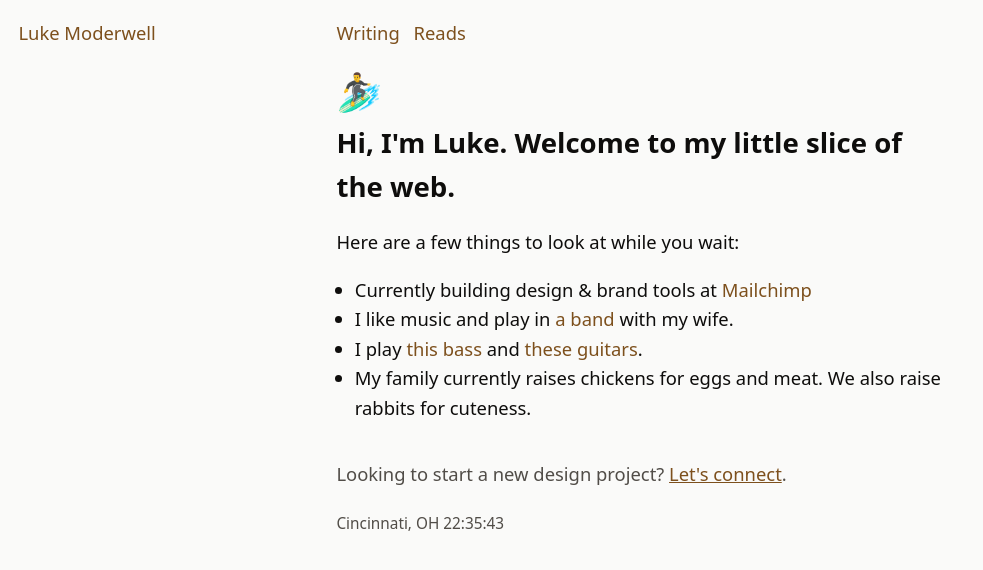
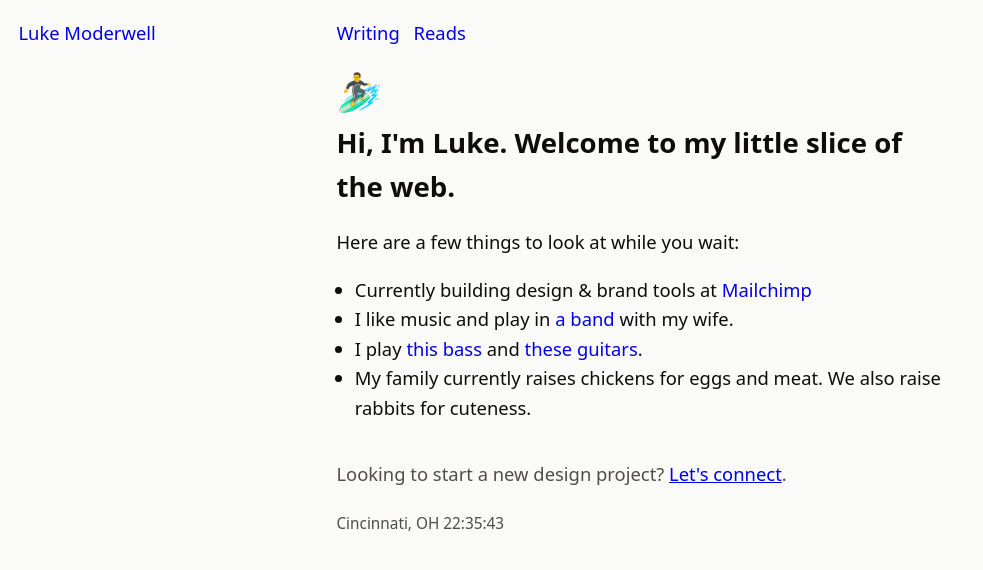
Before and after one commit to lukemoderwell/lukemoderwell, a Next.js app: page / in a window 1280 px wide. Shown: the top 570 px of the page, without its empty margins (0-983 px from the left). Built offline with nearby package versions, Linux system fonts and the light colour scheme.

Commit message:
trying more things

```diff
--- a/next.config.js
+++ b/next.config.js
@@ -1,4 +1,5 @@
 module.exports = {
+  swcMinify: true,
   reactStrictMode: true,
   images: {
     domains: ['dl.airtable.com'],
--- a/package.json
+++ b/package.json
@@ -19,7 +19,7 @@
     "react-dom": "^17.0.2"
   },
   "devDependencies": {
-    "@netlify/plugin-nextjs": "^4.2.1",
+    "@netlify/plugin-nextjs": "^3.9.2",
     "eslint": "8.6.0",
     "eslint-config-next": "12.0.7",
     "eslint-plugin-react-hooks": "^4.3.0"
--- a/pages/readlist.js
+++ b/pages/readlist.js
@@ -30,7 +30,6 @@ export default function Readlist({ entries = null }) {
               height: entry.thumbnail[0].thumbnails.large.height,
               width: entry.thumbnail[0].thumbnails.large.width,
             }}
-            // notes={entry.notes}
           />
         ))}
     </Layout>
--- a/src/components/GlobalStyles.js
+++ b/src/components/GlobalStyles.js
@@ -97,10 +97,6 @@ const GlobalStyles = () => (
         img {
           width: 100%;
         }
-
-        a {
-          color: var(--site-color);
-        }
       `}
     </style>
   </>
--- a/src/components/MetaTags.js
+++ b/src/components/MetaTags.js
@@ -1,11 +1,11 @@
-// import Head from 'next/head'
+import Head from 'next/head'
 import site from '../data/siteconfig.json'
 
 function Metatags({ title, description }) {
   const pageTitle = title === site.title ? title : `${title} | ${site.title}`
 
   return (
-    <head>
+    <Head>
       {/* Title */}
       <title>{pageTitle}</title>
       <meta content={pageTitle} name="title" key="title" />
@@ -25,7 +25,7 @@ function Metatags({ title, description }) {
 
       {/* Favicon */}
       <link href="/favicon.ico" rel="icon" type="image/svg+xml" />
-    </head>
+    </Head>
   )
 }
 export default Metatags
```
Also changed, not shown: 1 other file (tests, documents, lock files or other folders).
